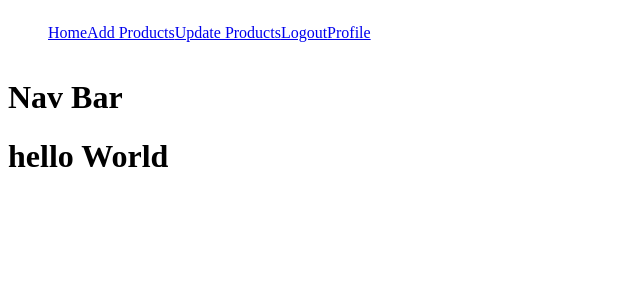
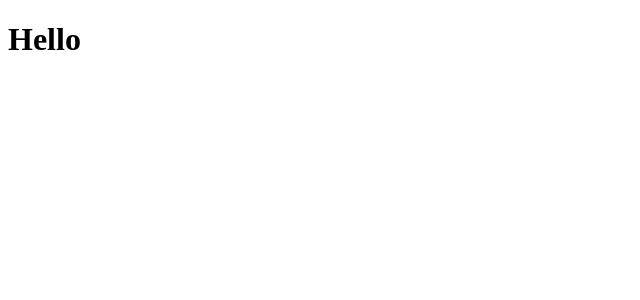
Before and after one commit to joel-2004/MERN-Project, a React (Create React App) app in the folder frontend/my-app/: page / in a window 1280 px wide. Shown: the top 300 px of the page, without its empty margins (0-640 px from the left). Built offline with nearby package versions, Linux system fonts and the light colour scheme.

Commit message:
Bootstrap

```diff
--- a/frontend/my-app/src/App.js
+++ b/frontend/my-app/src/App.js
@@ -1,13 +1,9 @@
-import Nav from "./Nav";
-import { BrowserRouter } from "react-router-dom";
+
 import "./App.css"
 function App() {
   return (
     <div>
-      <BrowserRouter>
-        <Nav></Nav>
-        <h1>hello World</h1>
-      </BrowserRouter>
+      <h1>Hello</h1>
     </div>
   );
 }
--- a/frontend/my-app/src/Nav.js
+++ /dev/null
@@ -1,18 +0,0 @@
-import React from "react";
-import { Link } from "react-router-dom";
-const Nav = () => {
-    return (
-        <>
-            <ol className="nav-ul" >
-                <li><Link to="/">Home</Link></li>
-                <li><Link to="/add">Add Products</Link></li>
-                <li><Link to="/update">Update Products</Link></li>
-                <li><Link to="/logout">Logout</Link></li>
-                <li><Link to="/profile">Profile</Link></li>
-            </ol>
-            <h1>Nav Bar</h1>
-        </>
-    );
-}
-
-export default Nav;
--- /dev/null
+++ b/frontend/package.json
@@ -0,0 +1,5 @@
+{
+  "dependencies": {
+    "bootstrap": "^5.3.2"
+  }
+}
```
Also changed, not shown: 1 other file (tests, documents, lock files or other folders).
